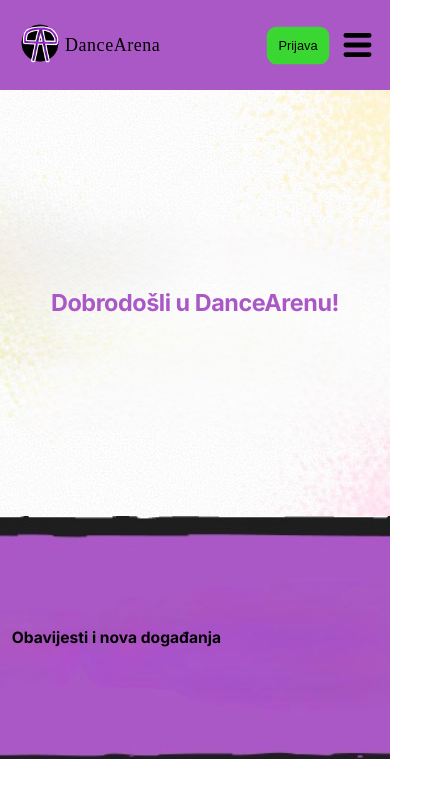
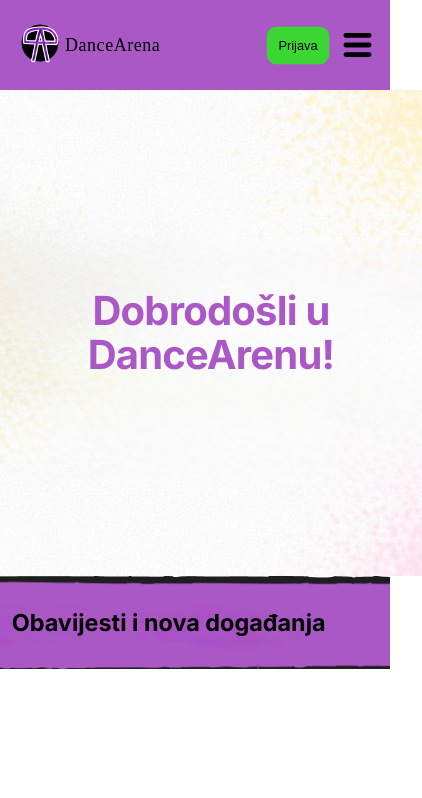
Before and after one commit to RafaelLovrencic/DanceArena, a React (Vite) app in the folder frontend/: page / in a window 390 px wide. Shown: the top 798 px of the page, 422 px wide, since content can reach past the window. Built offline with nearby package versions, Linux system fonts and the light colour scheme.

Commit message:
Refs #11: Responzivan dizajn

```diff
--- a/frontend/src/izgled/naslovnica.css
+++ b/frontend/src/izgled/naslovnica.css
@@ -5,6 +5,7 @@ body {
     height: 100%;
     font-family: 'Inter';
     font-style: normal;
+    box-sizing: border-box;
 }
 
 nav {
@@ -26,6 +27,7 @@ nav {
     justify-content: center;
     width: 100%;
     height: 426px;
+    padding: 2rem 1rem;
     margin: 0;
     background-image: url("./pozadine/pozadinadobrodoslice.png");
     background-size: cover;
@@ -59,16 +61,43 @@ nav {
     align-items: center;
     justify-content: left;
     width: 100%;
-    height: 243px;
+    height: 240px;
+    padding: 2rem 3%;
     margin: 0;
     background-image: url("./pozadine/pozadinaobavijesti.png");
     background-size: cover;
     background-position: center;
     background-repeat: no-repeat;
+    box-sizing: border-box;
 }
 
 .obavijestiTekst {
     font-size: 4vw;
-    margin-left: 3%;
+    margin: 0;
     animation: fadeIn 2s ease forwards;
 }
+
+@media (max-width: 1024px) {
+  .brziStart {
+    min-height: 50vh;
+    background-position: top;
+  }
+}
+
+@media (max-width: 600px) {
+  .brziStart {
+    height: 200px;
+  }
+
+  .dobrodoslica {
+    font-size: 40px;
+  }
+
+  .obavijesti {
+    height: fit-content;
+  }
+
+  .obavijestiTekst {
+    font-size: 6vw;
+  }
+}
```
